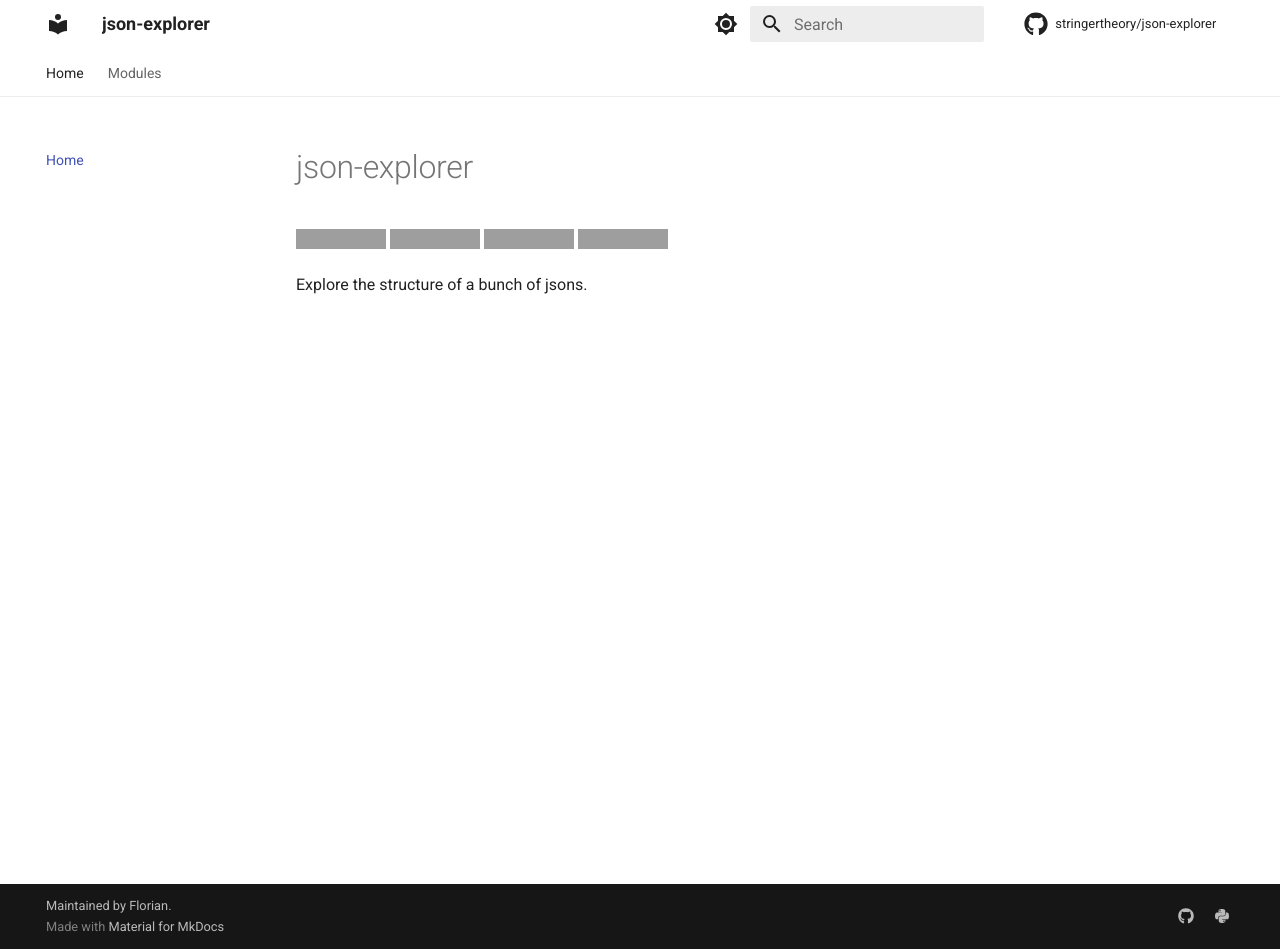
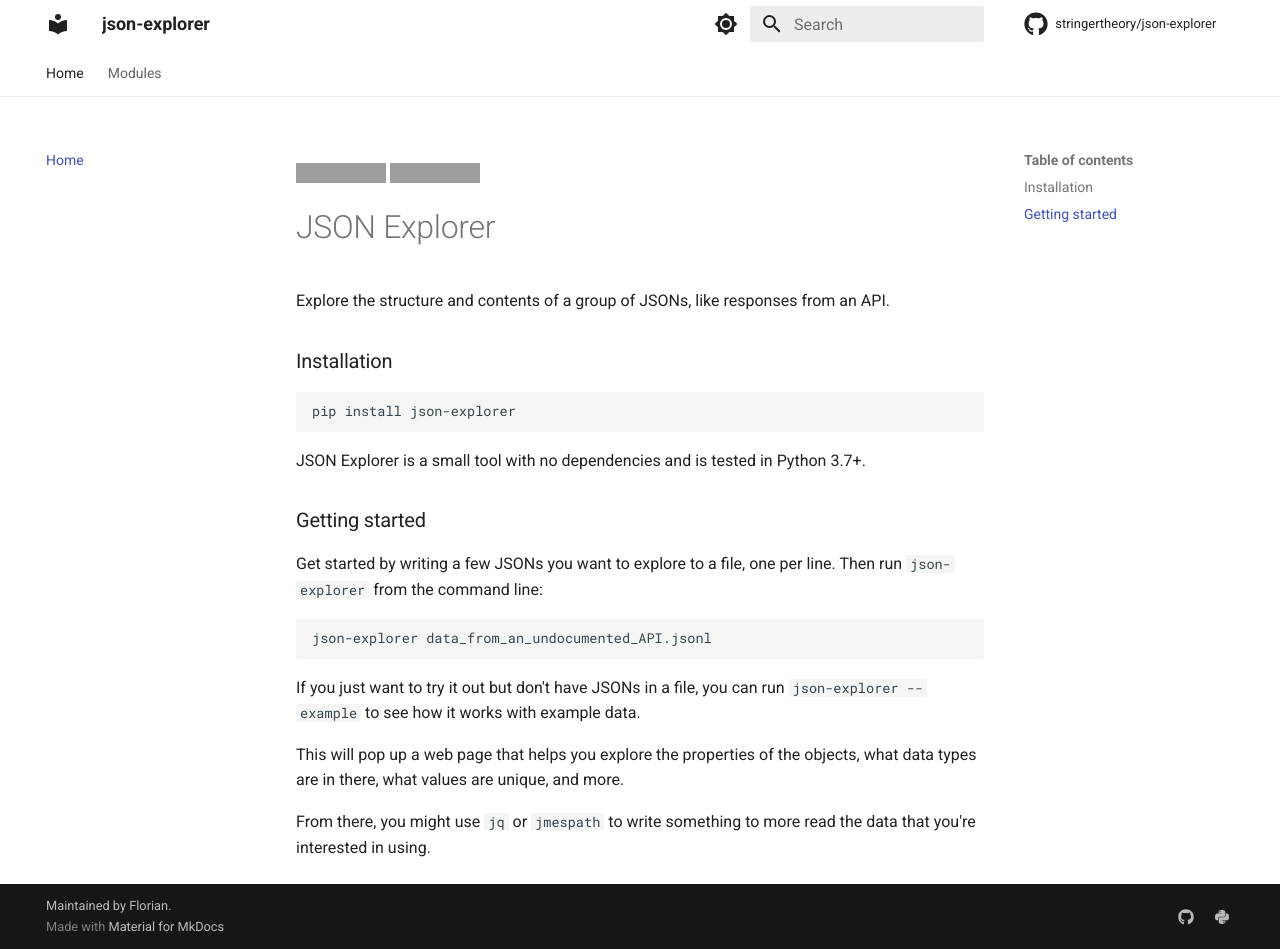
Before and after one commit to stringertheory/json-explorer, an MkDocs documentation site: the page built from docs/index.md, in a window 1280 px wide and 949 px high. Built offline with MkDocs 1.6.1 and Material for MkDocs 9.7.7, drawn with Linux system fonts in a browser that asks for light colours; comment, search, counter and statistics services are not loaded; grey boxes are pictures that could not be loaded.

Commit message:
documentation tweaks

````diff
--- a/docs/index.md
+++ b/docs/index.md
@@ -1,8 +1,35 @@
-# json-explorer
+[![Build status](https://img.shields.io/github/actions/workflow/status/stringertheory/json-explorer/main.yml?branch=main)](https://github.com/stringertheory/json-explorer/actions/workflows/main.yml?query=branch%3Amain)
+[![codecov](https://codecov.io/gh/stringertheory/json-explorer/branch/main/graph/badge.svg)](https://codecov.io/gh/stringertheory/json-explorer)
 
-[![Release](https://img.shields.io/github/v/release/stringertheory/json-explorer)](https://img.shields.io/github/v/release/stringertheory/json-explorer)
-[![Build status](https://img.shields.io/github/actions/workflow/status/stringertheory/json-explorer/main.yml?branch=main)](https://github.com/stringertheory/json-explorer/actions/workflows/main.yml?query=branch%3Amain)
-[![Commit activity](https://img.shields.io/github/commit-activity/m/stringertheory/json-explorer)](https://img.shields.io/github/commit-activity/m/stringertheory/json-explorer)
-[![License](https://img.shields.io/github/license/stringertheory/json-explorer)](https://img.shields.io/github/license/stringertheory/json-explorer)
+# JSON Explorer
 
-Explore the structure of a bunch of jsons.
+Explore the structure and contents of a group of JSONs, like responses
+from an API.
+
+### Installation
+
+```
+pip install json-explorer
+```
+
+JSON Explorer is a small tool with no dependencies and is tested in
+Python 3.7+.
+
+### Getting started
+
+Get started by writing a few JSONs you want to explore to a file, one
+per line. Then run `json-explorer` from the command line:
+
+```
+json-explorer data_from_an_undocumented_API.jsonl
+```
+
+If you just want to try it out but don't have JSONs in a file, you can
+run `json-explorer --example` to see how it works with example data.
+
+This will pop up a web page that helps you explore the properties of
+the objects, what data types are in there, what values are unique, and
+more.
+
+From there, you might use `jq` or `jmespath` to write something to
+more read the data that you're interested in using.
--- a/docs/modules.md
+++ b/docs/modules.md
@@ -1 +1,3 @@
 ::: json_explorer
+
+::: json_explorer.explore.TripleCounter
````
Also changed, not shown: README.md (+1 -1 lines).
